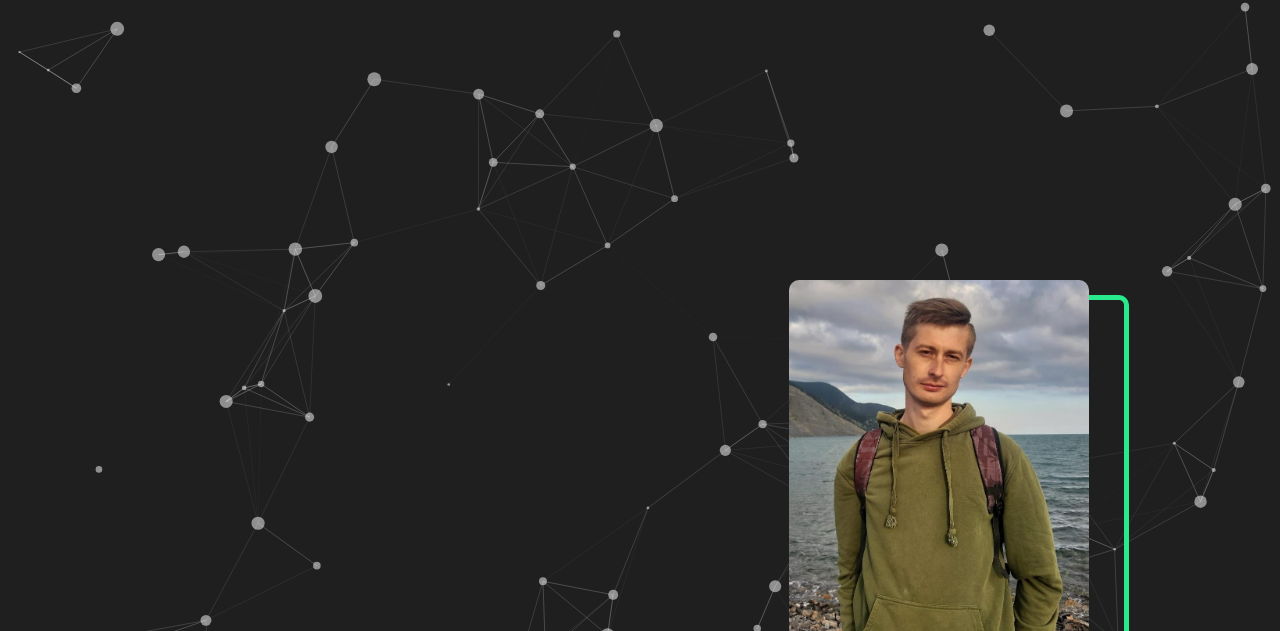
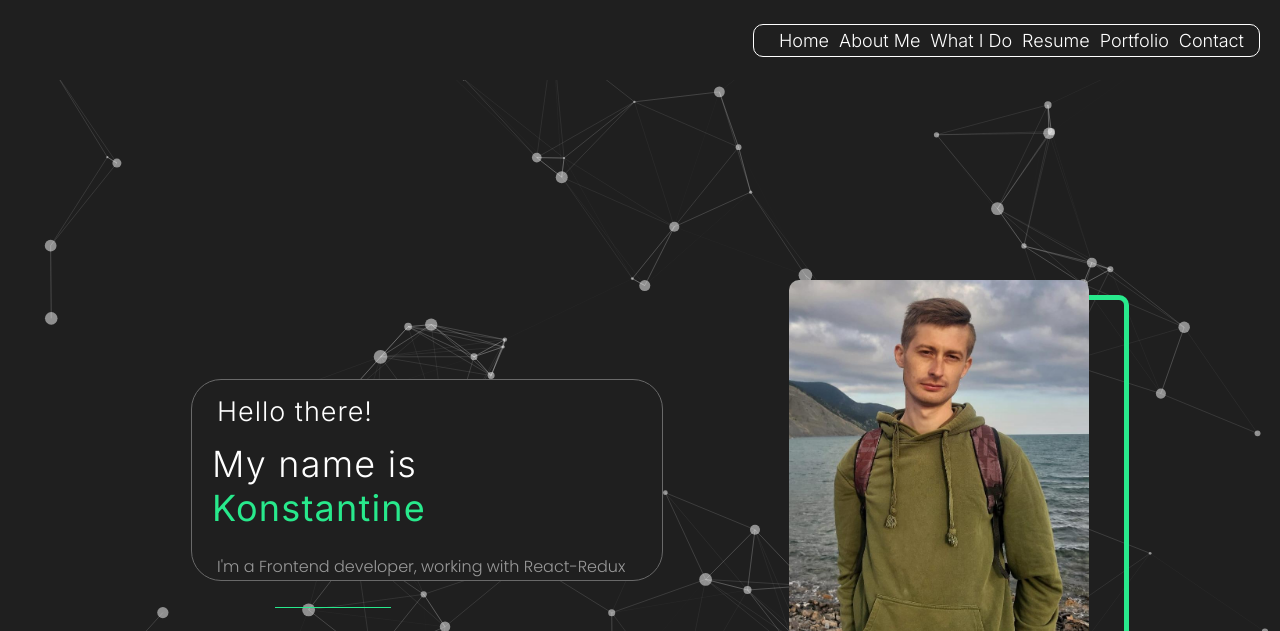
Before and after one commit to krlkonstantine/krl-portfolio, a React (Create React App) app: page / in a window 1280 px wide. Shown: the top 631 px of the page. Built offline with nearby package versions, Linux system fonts and the light colour scheme.

Commit message:
particles working properly

```diff
--- a/src/Components/Contact/Contact.module.scss
+++ b/src/Components/Contact/Contact.module.scss
@@ -2,7 +2,7 @@
 @import "../common/styles/mixins";
 
 .contactContainer {
-  background-color: $basicBackgroungColor;
+  //background-color: $basicBackgroungColor;
   padding: 15px 0 35px;
 
   .formContainer {
--- a/src/Components/Footer/Footer.module.scss
+++ b/src/Components/Footer/Footer.module.scss
@@ -3,7 +3,7 @@
 
 .footerContainer {
   min-height: 20vh;
-  background-color: $secondaryBackgroungColor;
+  //background-color: $secondaryBackgroungColor;
   padding-top: 15px;
 
 
--- a/src/Components/Header/Header.module.scss
+++ b/src/Components/Header/Header.module.scss
@@ -7,4 +7,5 @@
     justify-content: flex-end;
     align-items: center;
     padding-right: 20px;
+    z-index: 3;
 }
--- a/src/Components/Home/Home.module.scss
+++ b/src/Components/Home/Home.module.scss
@@ -3,6 +3,8 @@
 .mainHome {
   height: 100vh;
   //background-color: $basicBackgroungColor;
+  position: relative;
+
 
   .greetingContainer {
     height: 100%;
@@ -20,6 +22,7 @@
       width: 470px;
       height: 200px;
       color: $basicFontColor;
+      background-color: $basicBackgroungColor;
       border: 1px solid dimgray;
       border-radius: 30px;
       font-family: $basicFontFamily;
--- a/src/Components/Home/Home.tsx
+++ b/src/Components/Home/Home.tsx
@@ -1,5 +1,6 @@
 import React from 'react';
 import homeStyle from './Home.module.scss'
+import {TsParticles} from "../common/Particles/TsParticles";
 
 class Properties<T, U> {
 }
@@ -23,7 +24,7 @@ export const Home = (props: AboutMePropsType) => {
 
                     </div>
                 </div>
-
+                <TsParticles />
             </div>
 
         </div>
--- a/src/Components/MyWork/MyWork.module.scss
+++ b/src/Components/MyWork/MyWork.module.scss
@@ -2,7 +2,7 @@
 @import "../common/styles/variables";
 
 .mainContainer {
-  background-color: $basicBackgroungColor;
+  //background-color: $basicBackgroungColor;
   padding: 30px 0;
 
   .worksCategoryContainer {
--- a/src/Components/common/Particles/TsParticles.tsx
+++ b/src/Components/common/Particles/TsParticles.tsx
@@ -3,6 +3,7 @@ import type { Container, Engine } from "tsparticles-engine";
 import Particles from "react-tsparticles";
 //import { loadFull } from "tsparticles"; // if you are going to use `loadFull`, install the "tsparticles" package too.
 import { loadSlim } from "tsparticles-slim"; // if you are going to use `loadSlim`, install the "tsparticles-slim" package too.
+import homeStyle from './Home.module.scss'
 
 export const TsParticles = () => {
     const particlesInit = useCallback(async (engine: Engine) => {
@@ -19,6 +20,7 @@ export const TsParticles = () => {
         await console.log(container);
     }, []);
     return (
+        <div style={{position:"absolute",top:0,bottom:0,left:0,right:0,zIndex:-1}}>
         <Particles
             id="tsparticles"
             init={particlesInit}
@@ -91,7 +93,10 @@ export const TsParticles = () => {
                     },
                 },
                 detectRetina: true,
+                zIndex: -10,
+                position: "absolute"
             }}
         />
+        </div>
     );
-};
+}
```
